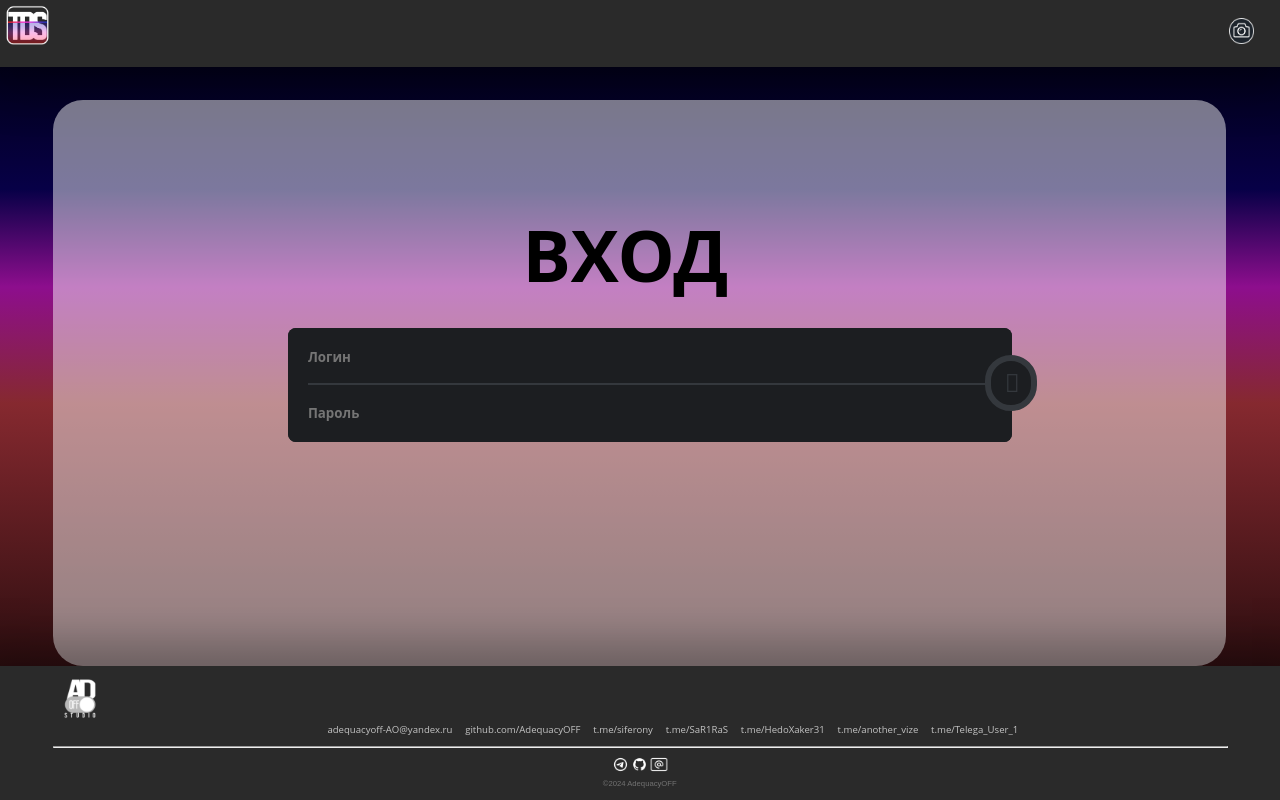
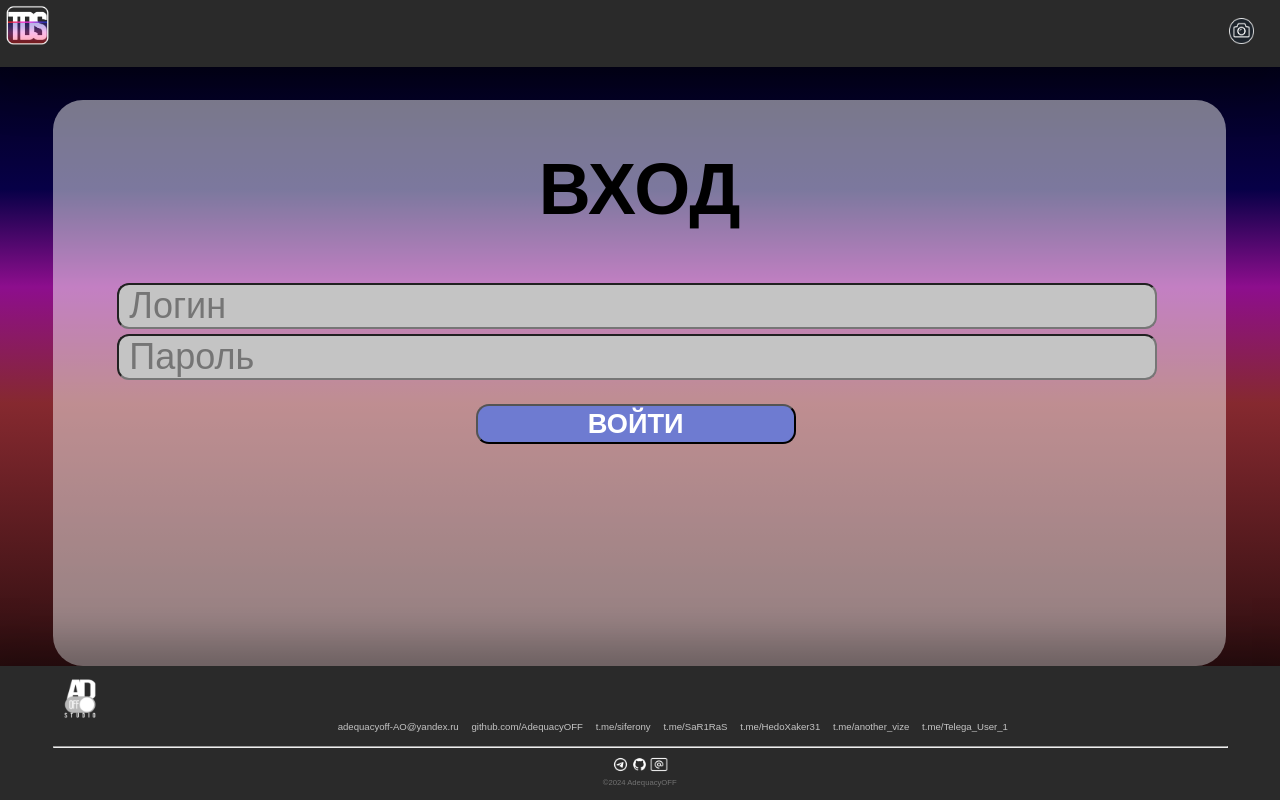
Before and after one commit to AdequacyOFF/TDS_Docker, a React (Vite) app in the folder front/: page / in a window 1280 px wide. Built offline with nearby package versions, Linux system fonts and the light colour scheme.

Commit message:
вернул

```diff
--- a/front/src/Pages/Register.jsx
+++ b/front/src/Pages/Register.jsx
@@ -33,35 +33,33 @@ function Register() {
 
   return (
     <div className="section">
-      <h1>ВХОД</h1>
-      <form id="signin" onSubmit={handleLogin}>
-        <div  id='wrapper'>
+      <form className="answer-txt" onSubmit={handleLogin}>
+        <h1>ВХОД</h1>
+        <div className="registrationField">
           <input
             type="text"
             placeholder="Логин"
             value={login}
             onChange={(e) => setLogin(e.target.value)}
             required
-            id="user"
           />
           <input
             type="password"
             placeholder="Пароль"
             value={password}
             onChange={(e) => setPassword(e.target.value)}
+            minLength="8"
             required
-            id="pass"
           />
         </div>
-        <button  type="submit">
-        &#xf0da;
+        <button className="registerBtn" type="submit">
+          ВОЙТИ
         </button>
       </form>
 
       {/* Conditionally render the Link component if userId is set */}
       {userId && <Link to="/Home">Перейти на домашнюю страницу</Link>}
     </div>
-
   );
 }
 
--- a/front/src/Pages_css/Register.css
+++ b/front/src/Pages_css/Register.css
@@ -6,112 +6,43 @@ h1{
 	text-align: center;
 	font-size: 72px;
 	font-weight: 700;
-  grid-row: 2/3;
-  grid-column: 5/6;
   }
 
-.section{
-	height: 100%;
-	width: 100%;
-	display: grid;
-	grid-template-columns: repeat(10,10%);
-	grid-template-rows: repeat(10,10%);
+  input{
+	border-radius: 12px;
+	background: rgb(196, 196, 196);
+	width: 80vw;
+	height: 5vh;
+	margin-left: 5vw;
+	margin-top: 0.6vh;
+	outline: none !important;
+	color: rgba(0, 0, 0, 0.6);
+	font-family: 'Nunito Sans Variable', sans-serif;
+	font-size: 36px;
+	font-weight: 400;
+	padding: 0,7vw;
+	padding-left: 10px ;
   }
 
-
-
-@import url(https://fonts.googleapis.com/css?family=Open+Sans:400,700);
-@import url('https://cdnjs.cloudflare.com/ajax/libs/font-awesome/4.2.0/css/font-awesome.min.css');
-
-*{
-	font-family: 'Open Sans', 'sans-serif', 'FontAwesome';
+  .registerBtn{
+	border-radius: 13px;
+	background: rgb(110, 123, 209);
+	width: 25vw;
+	height: 5vh;
+	color: rgb(255, 255, 255);
+	font-family: 'Nunito Sans Variable', sans-serif;
+	font-size: 1.7rem;
+	font-weight: 700;
+	margin-top: 3vh;
+	margin-left: 33vw;
   }
 
-
-#wrapper{
-	height: 100%;
-	width: 100%;
+  .registerBtn:hover{
+	background: rgb(70, 79, 126);
+	color: rgb(176, 176, 176);
   }
 
-/* === Sign in Form === */
-#signin {
-	height: 100%;
-	width: 100%;
-	border-radius: 8px;
-	position: relative;
-	grid-column: 3/-3;
-	grid-row: 5/7;
+  .registerBtn:after{
+	background: rgb(70, 79, 126);
+	color: rgb(176, 176, 176);
   }
-#signin::before {
-	display: block;
-	position: relative;
-	height: 2px;
-	background: rgb(52, 56, 61);
-	content: '';
-	top: 50%;
-	margin-left: 20px;
-	z-index: 1;
-}
-#signin input:first-of-type{
-	border-top-right-radius: 8px;
-	border-top-left-radius: 8px;
-}
-#signin input:last-of-type{
-	border-bottom-right-radius: 8px;
-	border-bottom-left-radius: 8px;
-}
-#signin  input[type="text"], #signin  input[type="password"], #signin button[type="submit"]{
-	background: rgb(28, 30, 33);
-	box-shadow: inset -100px -100px 0 rgb(28, 30, 33); /*Prevent yellow autofill color*/
-	color: rgb(52, 56, 61);
-}
-#signin  input[type="text"], #signin  input[type="password"]{
-	position: relative;
-	display: block;
-	width: 100%;
-	height: 50%;
-	border: 0;
-	outline: 0;
-	padding: 0 0 0 20px;
-	font-weight: 700;
-}
-#signin  input[type="text"]:focus, #signin  input[type="password"]:focus{
-	color: rgb(255, 255, 255);
-}
-#signin button[type="submit"]{
-	display: block;
-	position: absolute;
-	width: 7.5%;
-	height: 50%;
-	color: rgb(52, 56, 61);
-	border-radius: 50px;
-	outline: 0;
-	z-index: 2;
-	top: 25%;
-	left: 99%;
-	border: 6px solid rgb(52, 56, 61);
-	font-size: 25px;
-	text-indent: 0px;
-	padding-left: 9px;
-	padding-bottom: 3px;
-	text-align: center;
-}
-#signin button[type="submit"]:hover{
-	color: rgb(0, 126, 165);
-	text-shadow: 0 0 10px rgb(0, 126, 165);
-	cursor: pointer;
-}
-#signin p {
-	color: rgb(79, 85, 97);
-	padding: 0 20px;
-	font-weight: 700;
-	font-size: 12px;
-	margin: 5px 0 0 0;
-}
-#signin p > a{
-	color: rgb(111, 119, 135);
-	text-decoration: none;
-}
-#signin p > a:hover{
-	border-bottom: 1px solid;
-}
```
Lines whose indentation alone changed are shown as unchanged.
